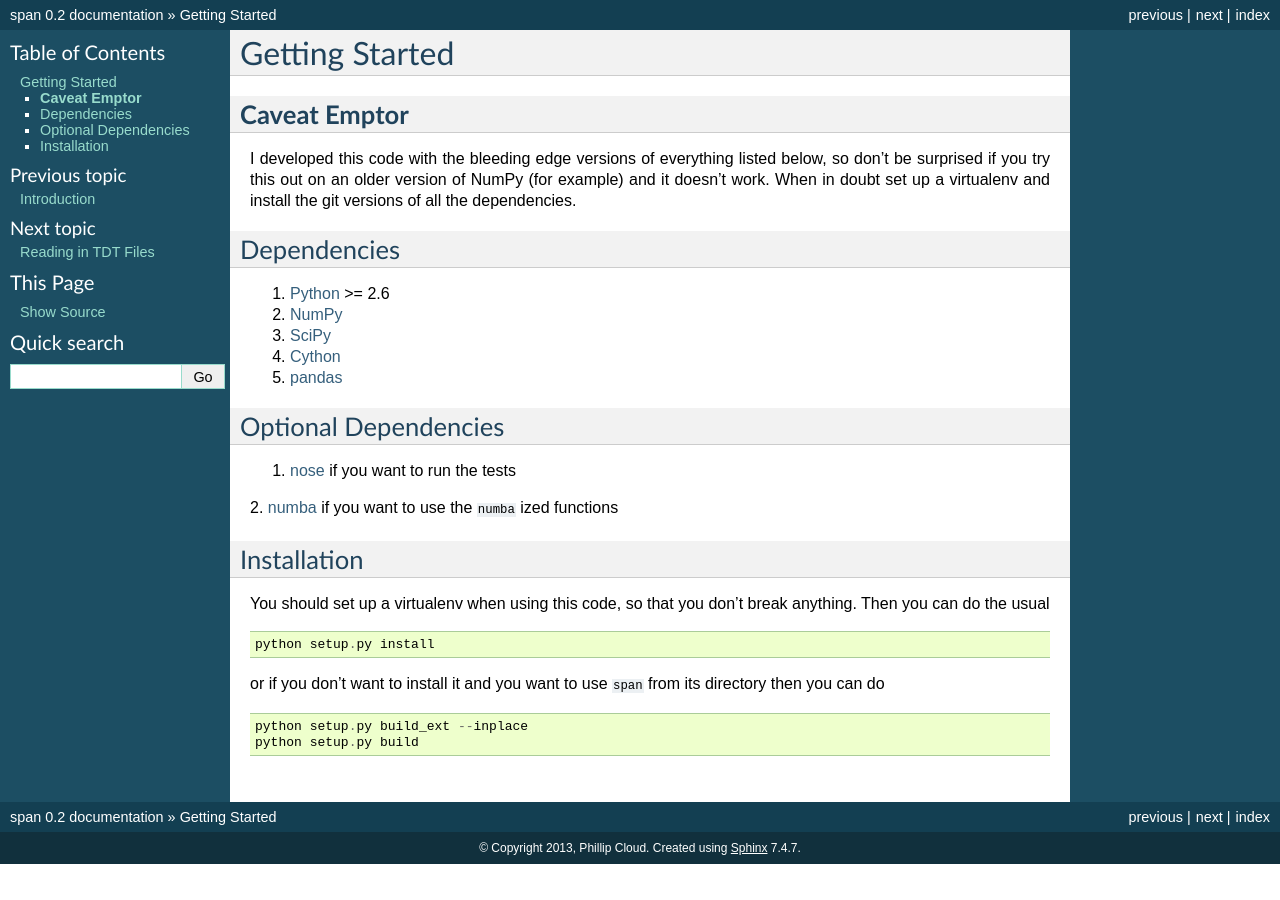
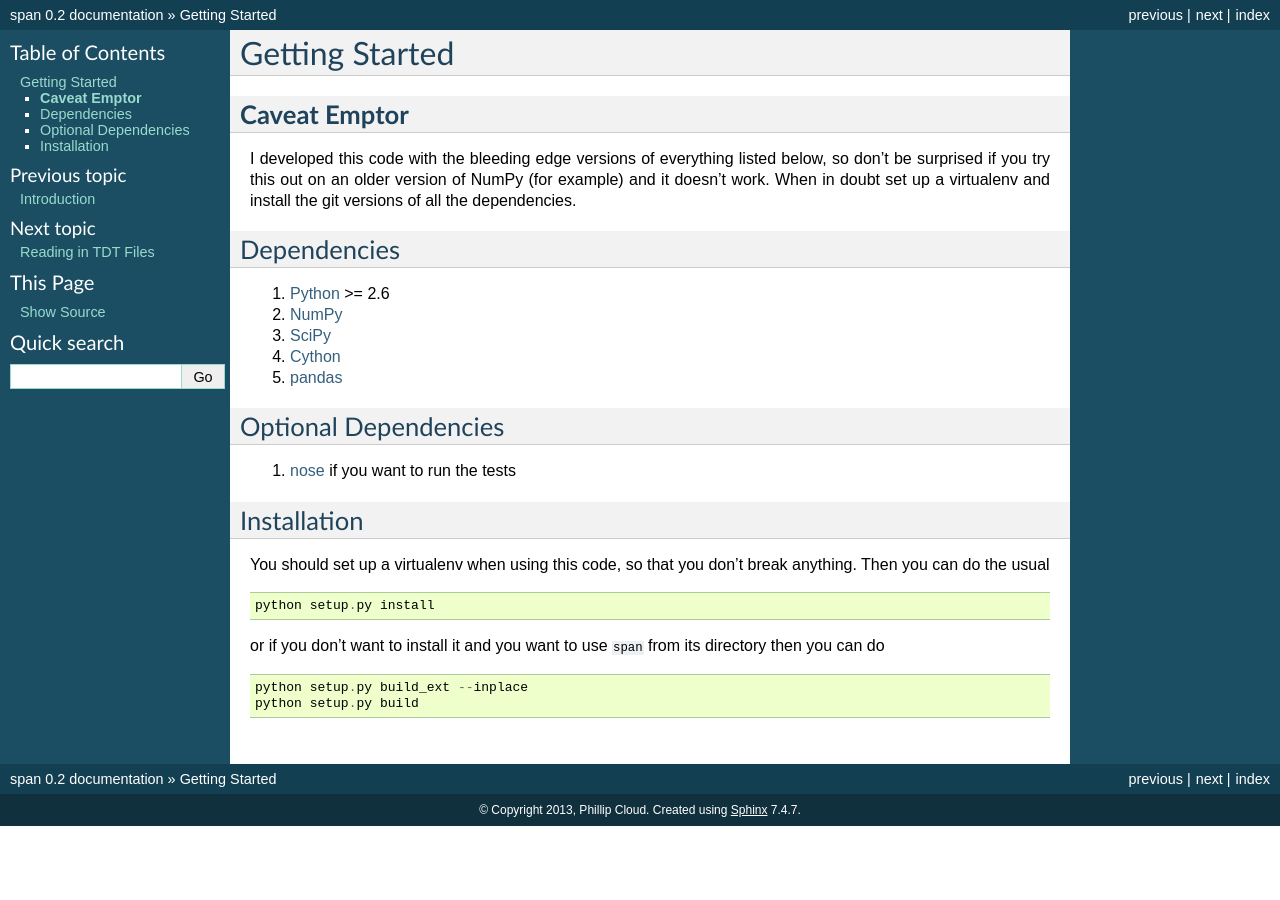
Before and after one commit to cpcloud/span, a Sphinx documentation site: the page built from docs/source/getting_started.rst, in a window 1280 px wide. Built offline with Sphinx 7.4.7, drawn with Linux system fonts in a browser that asks for light colours.

Commit message:
add six imports

```diff
--- a/docs/source/getting_started.rst
+++ b/docs/source/getting_started.rst
@@ -19,8 +19,6 @@
 Optional Dependencies
 ---------------------
 1. `nose <http://nose.readthedocs.org>`_ if you want to run the tests
-2. `numba <http://numba.pydata.org>`_ if you want to use the ``numba``
-ized functions
 
 Installation
 ------------
--- a/setup.py
+++ b/setup.py
@@ -20,7 +20,7 @@
 # along with this program. If not, see <http://www.gnu.org/licenses/>.
 
 
-from future_builtins import zip, map
+from six.moves import zip, map
 
 import os
 import glob
```
